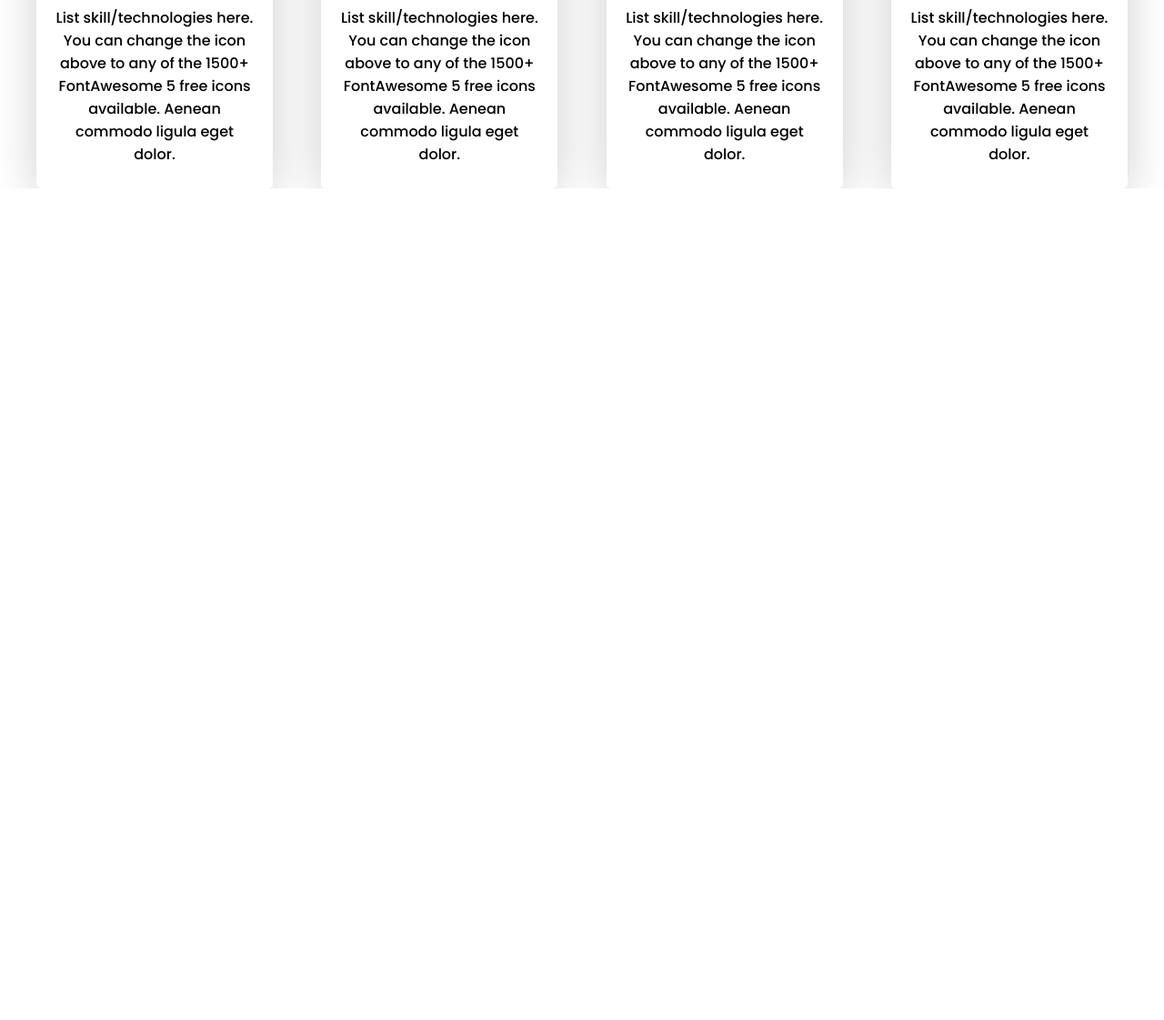
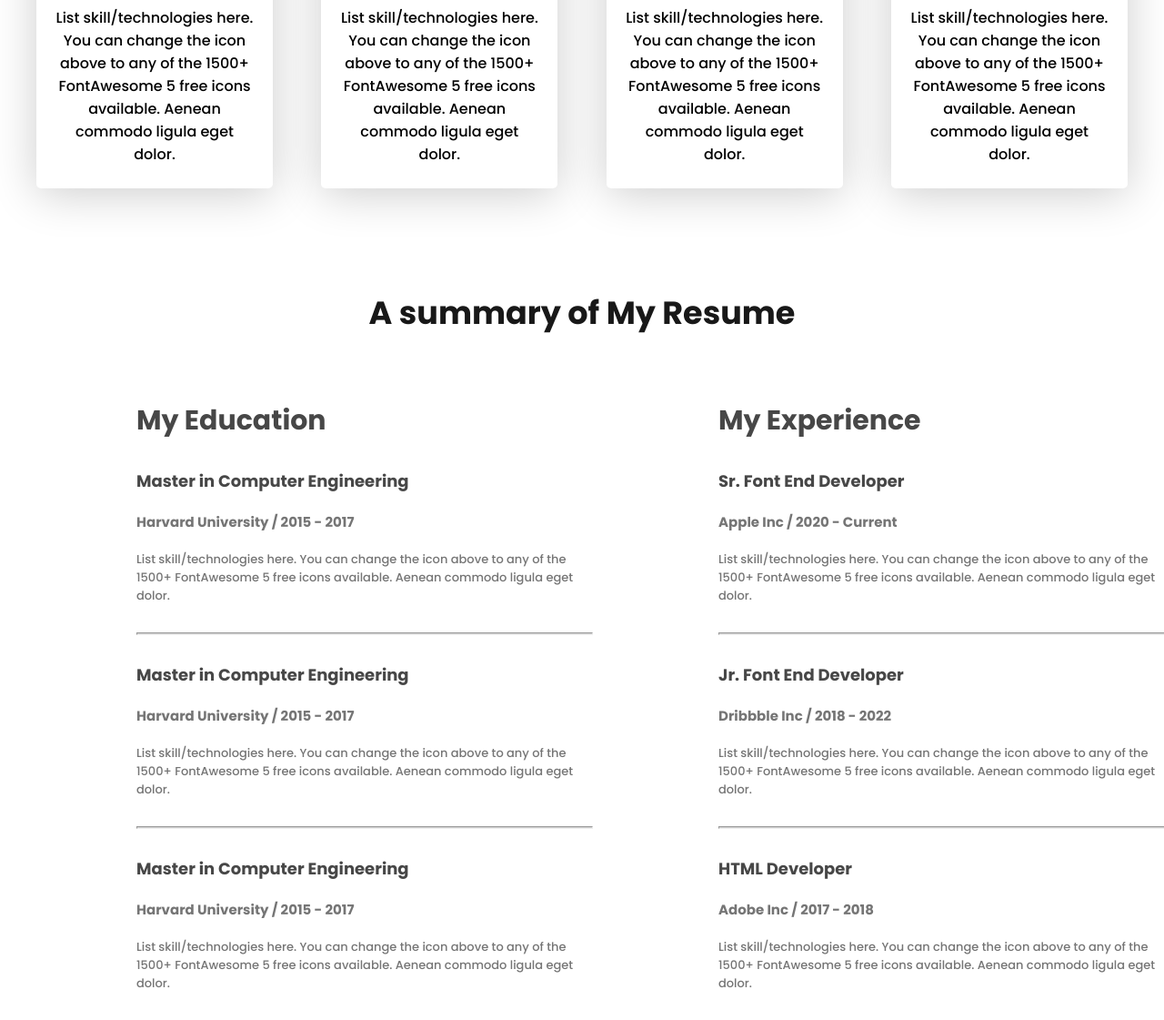
Before and after one commit to surovishimu/portfolio-project, a plain HTML site: page index.html in a window 1280 px wide. Shown: the part 1706-2827 px from the top of the page at 91% size. Before the commit the page ends 1913 px from the top, so only its background shows below. Drawn offline with nearby package versions, Linux system fonts and the light colour scheme; a web font is replaced by a local one.

Commit message:
summary section added

```diff
--- a/index.html
+++ b/index.html
@@ -93,19 +93,83 @@
                         free icons available. Aenean commodo ligula eget dolor.</p>
                 </div>
                 <div class="skills-info">
-                    <img class="skill-img"  src="images/icons/react.png" alt="">
+                    <img class="skill-img" src="images/icons/react.png" alt="">
                     <h3 class="skill-info-title">Vanilla JavaScript</h3>
-                    <p>List skill/technologies here. You can change the icon above to any of the 1500+ FontAwesome 5 free icons available. Aenean commodo ligula eget dolor.</p>
+                    <p>List skill/technologies here. You can change the icon above to any of the 1500+ FontAwesome 5
+                        free icons available. Aenean commodo ligula eget dolor.</p>
                 </div>
                 <div class="skills-info">
-                    <img class="skill-img"  src="images/icons/nodejs.png" alt="">
+                    <img class="skill-img" src="images/icons/nodejs.png" alt="">
                     <h3 class="skill-info-title">Node.js</h3>
-                    <p>List skill/technologies here. You can change the icon above to any of the 1500+ FontAwesome 5 free icons available. Aenean commodo ligula eget dolor.</p>
+                    <p>List skill/technologies here. You can change the icon above to any of the 1500+ FontAwesome 5
+                        free icons available. Aenean commodo ligula eget dolor.</p>
                 </div>
                 <div class="skills-info">
-                    <img class="skill-img"  src="images/icons/mongo.png" alt="">
+                    <img class="skill-img" src="images/icons/mongo.png" alt="">
                     <h3 class="skill-info-title">MongoDB</h3>
-                    <p>List skill/technologies here. You can change the icon above to any of the 1500+ FontAwesome 5 free icons available. Aenean commodo ligula eget dolor.</p>
+                    <p>List skill/technologies here. You can change the icon above to any of the 1500+ FontAwesome 5
+                        free icons available. Aenean commodo ligula eget dolor.</p>
+                </div>
+            </div>
+        </section>
+
+        <!-- summery section -->
+
+        <section class="summary-section">
+            <h1 class="title-summary">A summary of My Resume</h1>
+
+            <div class="summary-container">
+                <div class="summary-container1">
+                    <h3 class="summary-caption">My Education</h3>
+                    <div class="summary-info">
+                        <h3 class="study">Master in Computer Engineering</h3>
+                        <h4 class="institute">Harvard University / 2015 - 2017</h4>
+                        <p class="study-info">List skill/technologies here. You can change the icon above
+                            to any of the 1500+ FontAwesome 5 free icons available. Aenean commodo ligula eget dolor.
+                        </p>
+                    </div>
+                    <hr>
+                    <div class="summary-info">
+                        <h3 class="study">Master in Computer Engineering</h3>
+                        <h4 class="institute">Harvard University / 2015 - 2017</h4>
+                        <p class="study-info">List skill/technologies here. You can change the icon above
+                            to any of the 1500+ FontAwesome 5 free icons available. Aenean commodo ligula eget dolor.
+                        </p>
+                    </div>
+                    <hr>
+                    <div class="summary-info">
+                        <h3 class="study">Master in Computer Engineering</h3>
+                        <h4 class="institute">Harvard University / 2015 - 2017</h4>
+                        <p class="study-info">List skill/technologies here. You can change the icon above
+                            to any of the 1500+ FontAwesome 5 free icons available. Aenean commodo ligula eget dolor.
+                        </p>
+                    </div>
+                </div>
+                <div class="summary-container2">
+                    <h3 class="summary-caption">My Experience</h3>
+                    <div class="summary-info">
+                        <h3 class="study">Sr. Font End Developer</h3>
+                        <h4 class="institute">Apple Inc / 2020 - Current</h4>
+                        <p class="study-info">List skill/technologies here. You can change the icon above
+                            to any of the 1500+ FontAwesome 5 free icons available. Aenean commodo ligula eget dolor.
+                        </p>
+                    </div>
+                    <hr>
+                    <div class="summary-info">
+                        <h3 class="study">Jr. Font End Developer</h3>
+                        <h4 class="institute">Dribbble Inc / 2018 - 2022</h4>
+                        <p class="study-info">List skill/technologies here. You can change the icon above
+                            to any of the 1500+ FontAwesome 5 free icons available. Aenean commodo ligula eget dolor.
+                        </p>
+                    </div>
+                    <hr>
+                    <div class="summary-info">
+                        <h3 class="study">HTML Developer</h3>
+                        <h4 class="institute">Adobe Inc / 2017 - 2018</h4>
+                        <p class="study-info">List skill/technologies here. You can change the icon above
+                            to any of the 1500+ FontAwesome 5 free icons available. Aenean commodo ligula eget dolor.
+                        </p>
+                    </div>
                 </div>
             </div>
         </section>
--- a/style/style.css
+++ b/style/style.css
@@ -218,3 +218,60 @@ margin-bottom: 15px;
 .skill-info-title{
     margin-bottom: 10px;
 }
+.summary-container{
+display: flex;
+justify-content: space-around;
+
+}
+.summary-section{
+
+}
+.summary-container1{
+    width: 400px;
+}
+.summary-container2{
+    width: 400px;
+}
+.title-summary{
+margin-top: 250px;
+color: #181818;
+text-align: center;
+font-size: 35px;
+font-weight: 700;
+}
+.summary-info{
+    margin:30px;
+}
+.summary-caption{
+margin-left: 30px;
+margin-top: 70px;
+
+color:#474747;
+font-size: 30px;
+font-weight: 700;
+}
+
+.study{
+margin-bottom: 20px;
+color: #474747;
+font-size: 18px;
+font-weight: 700px;
+}
+.institute{
+color:#757575;
+font-size: 15px;
+font-weight: 600;
+margin-bottom: 20px;
+}
+.study-info{
+width: 511px;
+color:#757575;
+font-size: 13px;
+font-weight: 400;
+}
+hr{
+width: 500px;
+height: 1px;
+background: #D1D1D1;
+margin-left: 30px;
+}
```
